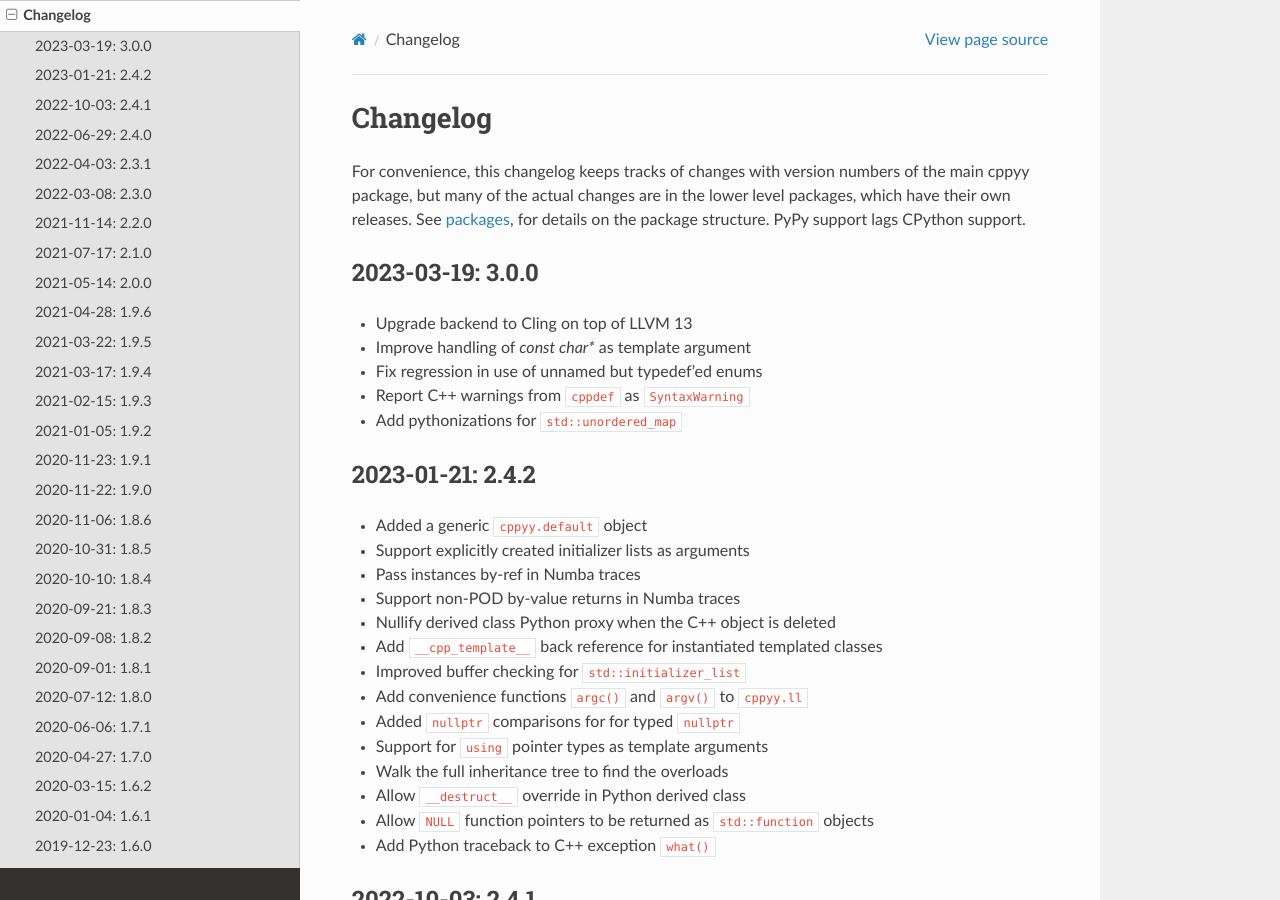
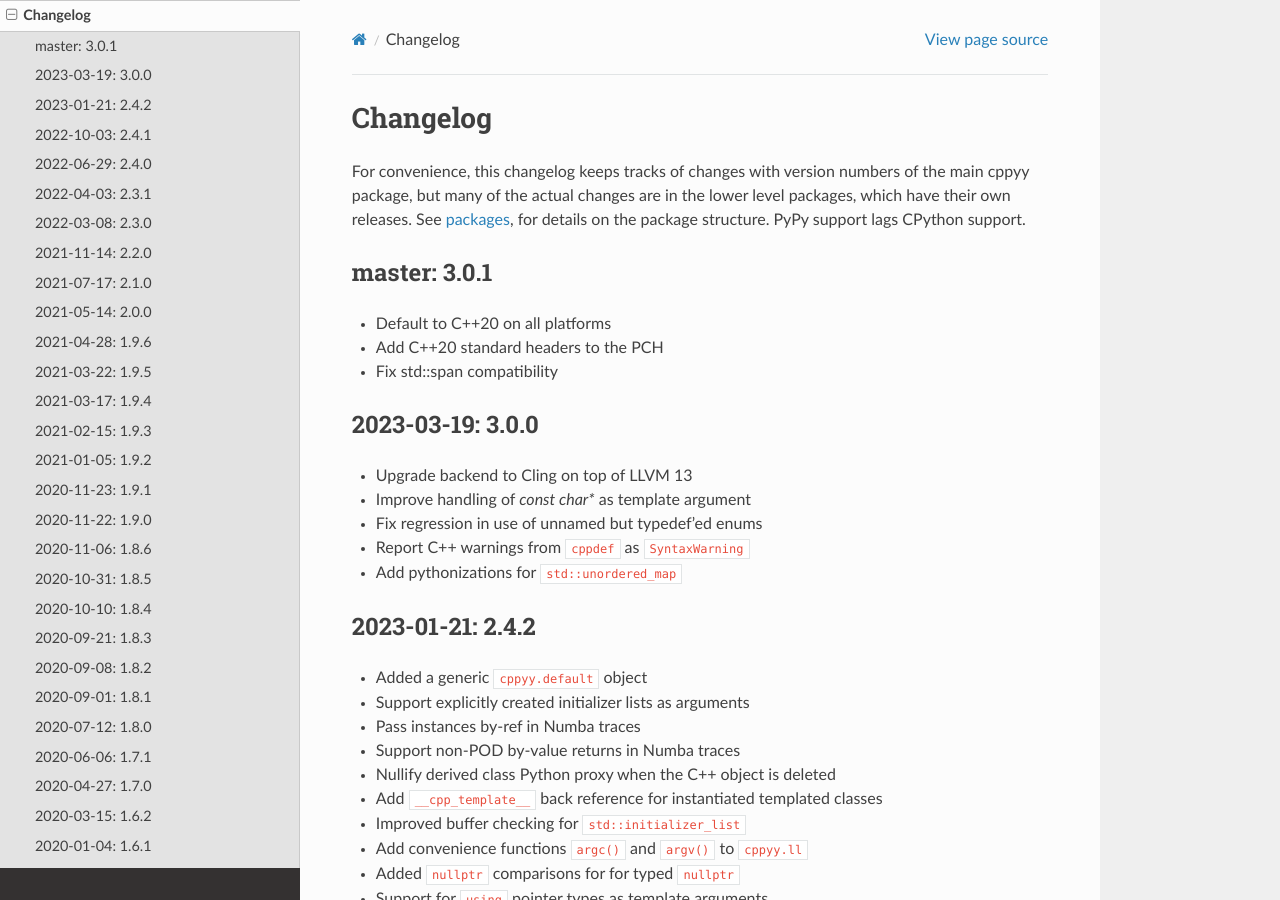
Before and after one commit to wlav/cppyy, a Sphinx documentation site: the page built from doc/source/changelog.rst, in a window 1280 px wide and 900 px high. Built offline with Sphinx 7.4.7 and the Read the Docs theme 2.0.0, drawn with Linux system fonts in a browser that asks for light colours.

```diff
--- a/doc/source/changelog.rst
+++ b/doc/source/changelog.rst
@@ -8,6 +8,14 @@
 level packages, which have their own releases.
 See :doc:`packages <packages>`, for details on the package structure.
 PyPy support lags CPython support.
+
+
+master: 3.0.1
+-------------
+
+* Default to C++20 on all platforms
+* Add C++20 standard headers to the PCH
+* Fix std::span compatibility
 
 
 2023-03-19: 3.0.0
```
Also changed, not shown: 1 other file.
